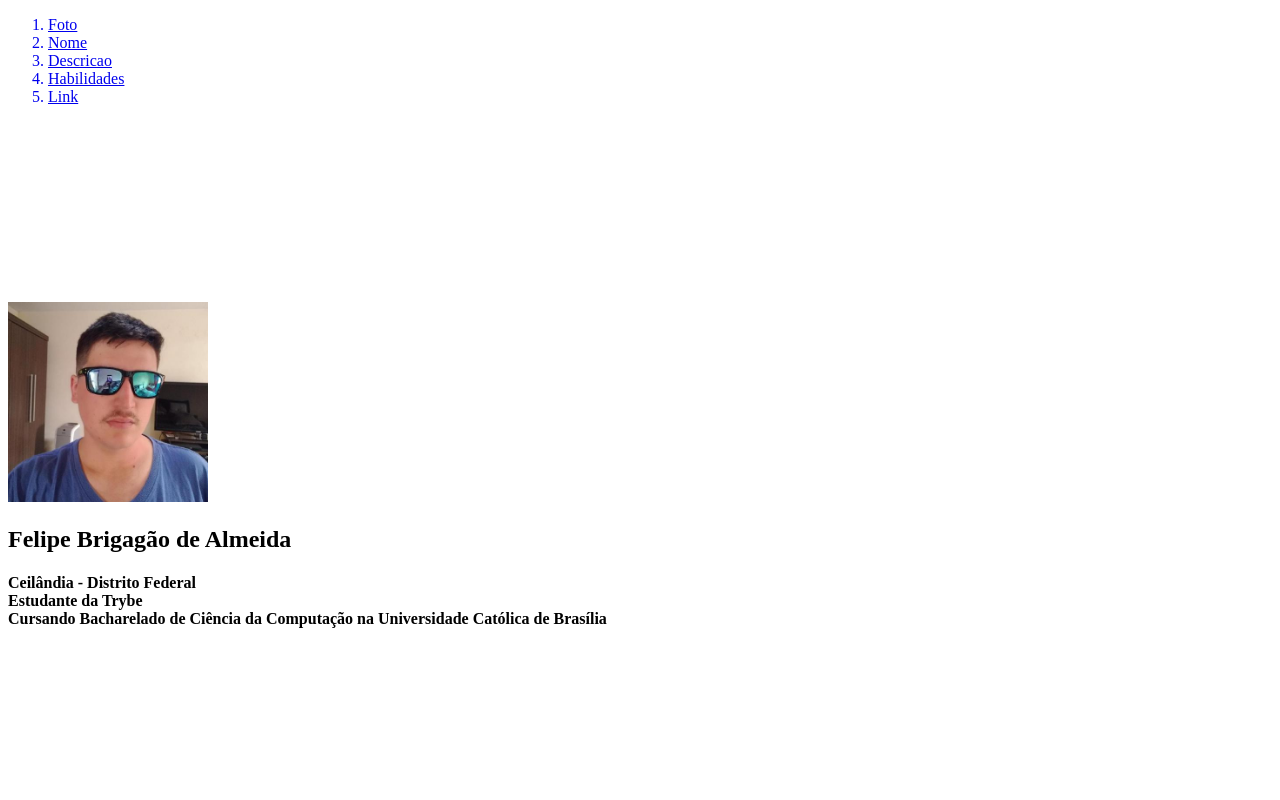
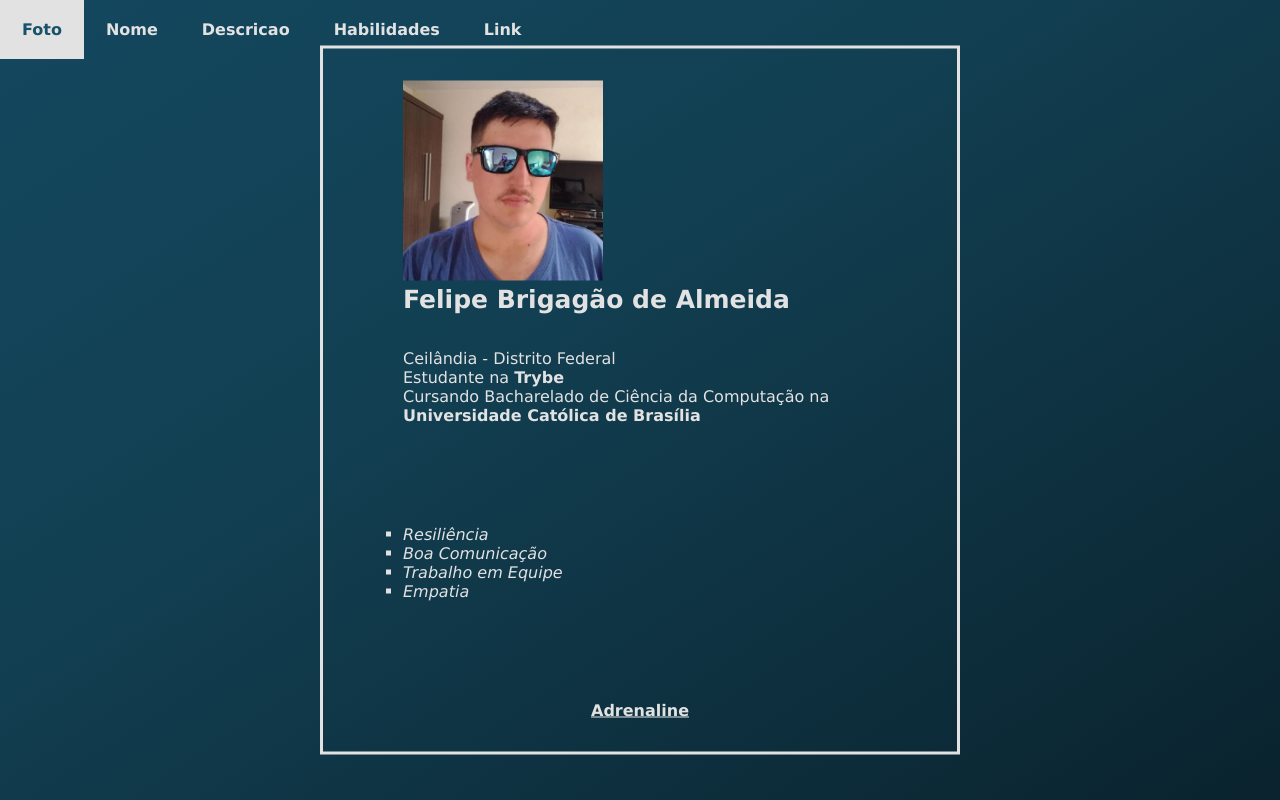
Before and after one commit to FelipeB0427/FelipeB0427.github.io, a plain HTML site: page index.html in a window 1280 px wide. Shown: the top 800 px of the page. Drawn offline with Linux system fonts and the light colour scheme.

Commit message:
Adicionado CSS a Página do Portfólio

```diff
--- a/index.html
+++ b/index.html
@@ -5,37 +5,151 @@
         <meta name="viewport" content="width=device-width, initial-scale=1.0">
         <title>Portfólio  |  Felipe B. De Almeida</title>
     </head>
+    <style>
+        *
+        {
+            margin: 0;
+            padding: 0;
+            font-family: 'Lucida Sans', 'Lucida Sans Regular', 'Lucida Grande', 'Lucida Sans Unicode', Geneva, Verdana, sans-serif;
+            color: #E2E2E2;
+            box-sizing: border-box;
+        }
+
+        section
+        {
+            width: 100%;
+            height: 100vh;
+            background: linear-gradient(327deg, #000000, #123f52, #185d7b, #0b6a92);
+            background-size: 400% 400%;
+            position: relative;
+            animation: change 10s ease-in-out infinite;
+        }
+
+        .menu-portfolio ul
+        {
+            list-style-type: none;
+            overflow: hidden;
+            background-color: rgba(255, 255, 255, 0);
+        }
+
+        .menu-portfolio li
+        {
+            float: left;
+        }
+
+        .menu-portfolio li > a
+        {
+            display: inline-block;
+            font-weight: 700;
+            text-align: center;
+            padding: 20px 22px;
+            text-decoration: none;
+        }
+
+        .menu-portfolio li > a:hover
+        {
+            background-color: #E2E2E2;
+            color: #17526b;
+        }
+
+        .box-portfolio
+        {
+            border: 3px solid #E2E2E2;
+            padding: 2rem 5rem;
+            top: 50%;
+            left: 50%;
+            position: absolute;
+            transform: translate(-50%, -50%);
+        }
+
+        #nome
+        {
+            font-size: 25px;
+            font-weight: 700;
+            margin-bottom: 35px;
+        }
+
+        .descricao
+        {
+            font-size: 16px;
+            font-weight: 400;
+            margin-bottom: 100px;
+        }
+
+        #habilidades
+        {
+            font-size: 16px;
+            font-weight: 400;
+            margin-bottom: 100px;
+        }
+
+        .link
+        {
+            font-weight: 700;
+            text-align: center;
+            margin: auto;
+        }
+
+        .link > a:hover
+        {
+            background: #E2E2E2;
+            padding: 22px 80px;
+            color: #17526b;
+        }
+
+        .link a:hover
+        {
+
+        }
+
+        @keyframes change
+        {
+            0%
+            {
+                background-position: 0% 50%;
+            }
+
+            50%
+            {
+                background-position: 100% 50%;
+            }
+
+            100%
+            {
+                background-position: 0% 50%;
+            }
+        }
+    </style>
     <body>
+        <section>
+            <div class="menu-portfolio">
+                <ul>
+                    <li><a href="#foto">Foto</a></li>
+                    <li><a href="#nome">Nome</a></li>
+                    <li><a href="#descricao">Descricao</a></li>
+                    <li><a href="#habilidades">Habilidades</a></li>
+                    <li><a href="#link">Link</a></li>
+                </ul>
+            </div>
 
-        <ol>
-            <a href="#foto"><li>Foto</li></a>
-            <a href="#nome"><li >Nome</li></a>
-            <a href="#descricao"><li>Descricao</li></a>
-            <a href="#habilidades"><li>Habilidades</li></a>
-            <a href="#link"><li >Link</li></a>
-        </ol>
-
-        <br><br><br><br><br><br><br><br><br><br>
+            <div class="box-portfolio">
                 <img id="foto" src="./img/profile.jpeg" alt="Foto de perfil" width="200">
                 <h2 id="nome">Felipe Brigagão de Almeida</h2>
-        <h4 id="descricao">
-            Ceilândia - Distrito Federal
-            <br>
-            Estudante da <strong>Trybe</strong>
-            <br>
+                <h4 class="descricao" id="descricao">
+                    Ceilândia - Distrito Federal<br>
+                    Estudante na <strong>Trybe</strong><br>
                     Cursando Bacharelado de Ciência da Computação na <strong>Universidade Católica de Brasília</strong>
                 </h4>
-        <br><br><br><br><br><br><br><br><br><br>
 
-        <ol id="habilidades">
+                <ol style="list-style: square;" id="habilidades">
                     <li><em>Resiliência</em></li>
                     <li><em>Boa Comunicação</em></li>
                     <li><em>Trabalho em Equipe</em></li>
                     <li><em>Empatia</em></li>
                 </ol>
-        <br><br><br><br><br><br><br><br><br><br>
 
-        <a id="link" href="https://adrenaline.com.br/" target="_blank">Link para o Adrenaline</a>
-
+                <p class="link"><a href="https://adrenaline.com.br/" target="_blank">Adrenaline</a></p>
+            </div>
+        </section>
     </body>
 </html>
```
Lines whose indentation alone changed are shown as unchanged.
